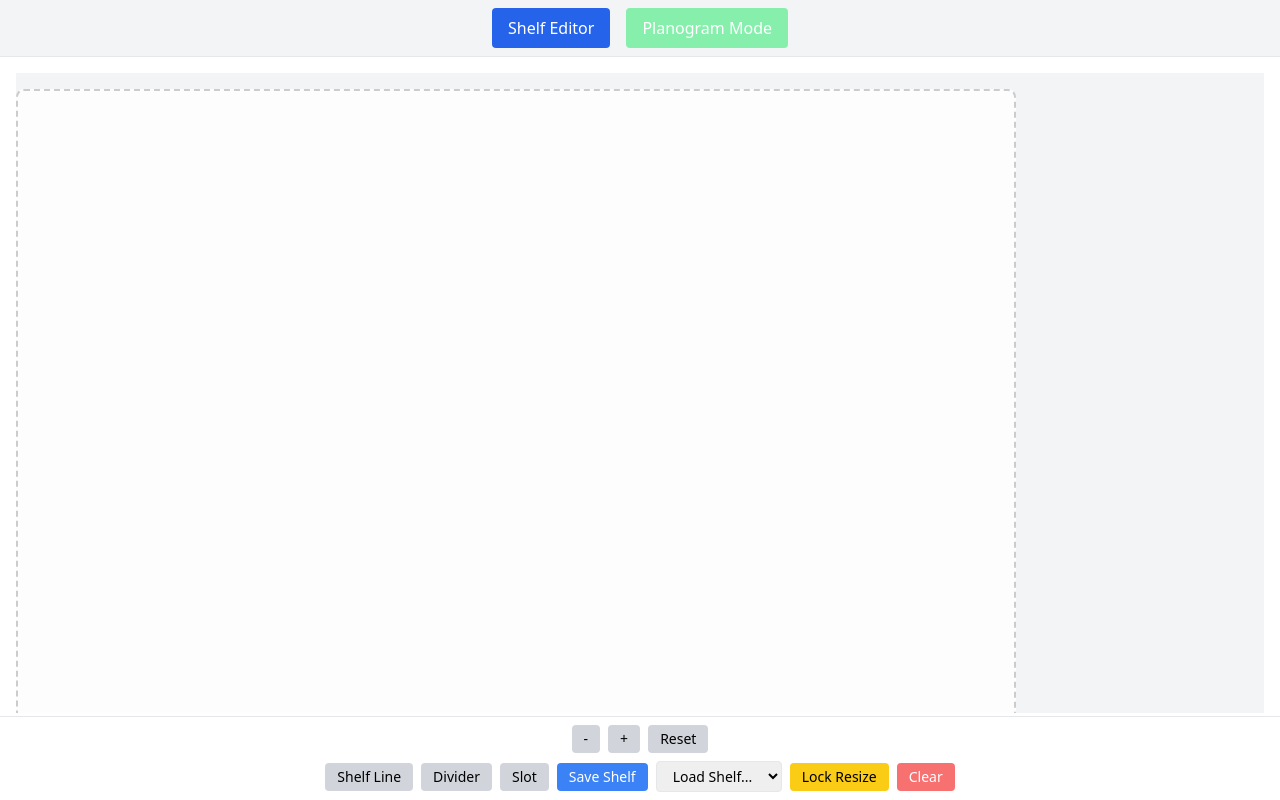
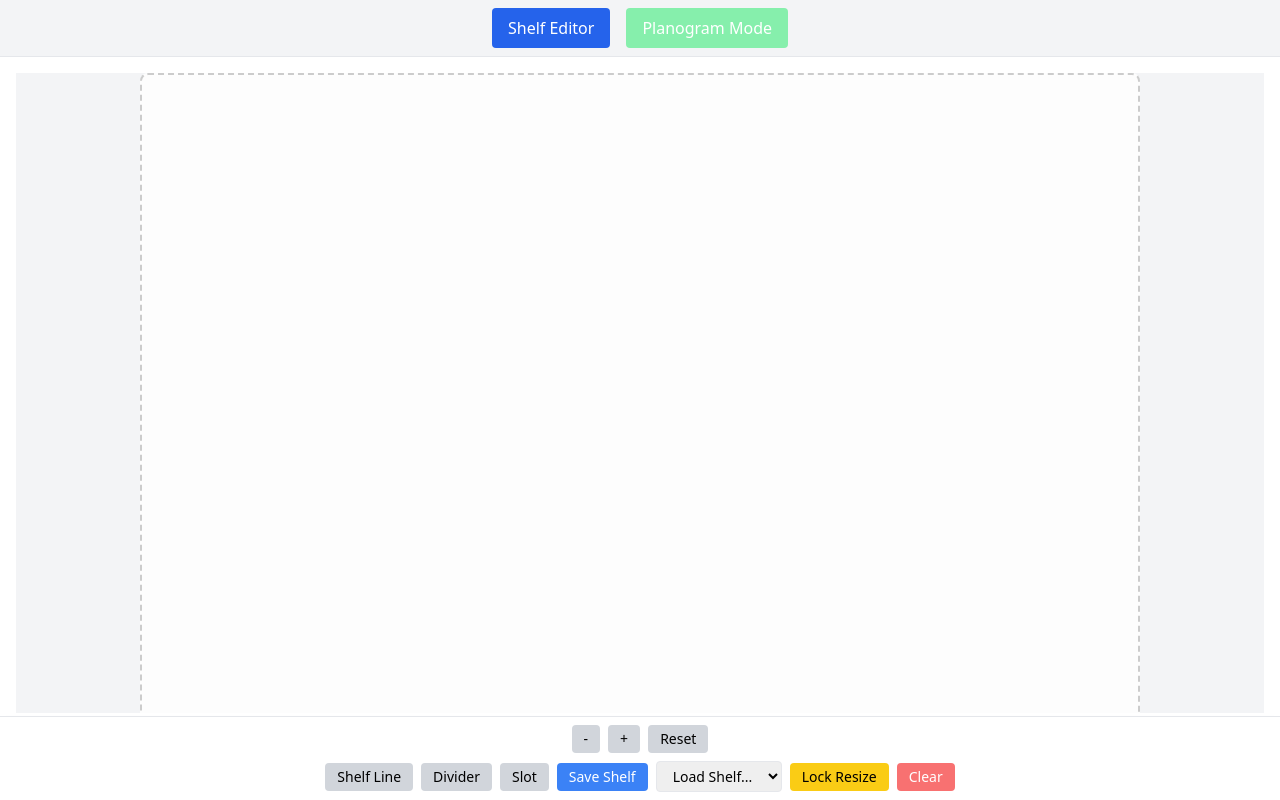
Before and after one commit to Alex-Rea/shelf-layout-app, a React (Create React App) app: page / in a window 1280 px wide. Built offline with nearby package versions, Linux system fonts and the light colour scheme; the HTML template or start-up script is replaced by a standard one.

Commit message:
Shelf Mode Update1

```diff
--- a/src/components/ShelfEditor.js
+++ b/src/components/ShelfEditor.js
@@ -9,7 +9,11 @@ function ShelfEditor() {
   const zoomInitialized = useRef(false);
   const fitZoomRef = useRef(null);
   const [selectedTemplate, setSelectedTemplate] = useState('');
+
+  const scrollContainerRef = useRef(null);
   const canvasRef = useRef(null);
+  const [isResizing, setIsResizing] = useState(false);
+
 
   const addElement = (type) => {
     const timestamp = Date.now();
@@ -18,24 +22,16 @@ function ShelfEditor() {
       type,
       x: 50,
       y: 50,
-      width:
-        type === 'shelf-line' ? 600 :
-        type === 'divider-line' ? 4 :
-        120,
-      height:
-        type === 'shelf-line' ? 4 :
-        type === 'divider-line' ? 300 :
-        160,
-      ...(type === 'slot' && { slotId: `slot_${timestamp}`, product: null }) // 💡
+      width: type === 'shelf-line' ? 600 : type === 'divider-line' ? 4 : 120,
+      height: type === 'shelf-line' ? 4 : type === 'divider-line' ? 300 : 160,
+      ...(type === 'slot' && { slotId: `slot_${timestamp}`, product: null })
     };
-    setElements((prev) => [...prev, newElement]);
+    setElements(prev => [...prev, newElement]);
   };
-
 
   const getDragBounds = (el) => {
     const canvas = canvasRef.current;
     if (!canvas) return false;
-
     return {
       left: 0,
       top: 0,
@@ -44,12 +40,9 @@ function ShelfEditor() {
     };
   };
 
-
-
   const saveTemplate = () => {
-    let name = selectedTemplate || prompt("Enter template name:");
+    const name = selectedTemplate || prompt("Enter template name:");
     if (!name) return;
-
     const templates = JSON.parse(localStorage.getItem('shelfTemplates') || '{}');
     templates[name] = elements;
     localStorage.setItem('shelfTemplates', JSON.stringify(templates));
@@ -58,12 +51,10 @@ function ShelfEditor() {
   };
 
   const updateSize = (id, width, height) => {
-    setElements(prev =>
-      prev.map(el => el.id === id ? { ...el, width, height } : el)
-    );
+    setElements(prev => prev.map(el => el.id === id ? { ...el, width, height } : el));
   };
 
-  const scrollContainerRef = useRef(null);
+
 
   useLayoutEffect(() => {
     const scrollEl = scrollContainerRef.current;
@@ -71,73 +62,65 @@ function ShelfEditor() {
 
     if (scrollEl && canvasEl && !zoomInitialized.current) {
       const containerWidth = scrollEl.clientWidth;
-      const fitZoom = Math.max(0.50, Math.min(1, containerWidth / canvasEl.offsetWidth));
+      const fitZoom = Math.max(0.4, Math.min(1, containerWidth / canvasEl.offsetWidth));
       fitZoomRef.current = fitZoom;
       setZoomLevel(fitZoom);
       zoomInitialized.current = true;
     }
-
-    if (scrollEl && canvasEl && zoomLevel !== null) {
-      // Wait for transform to apply
-      requestAnimationFrame(() => {
-        const scaledWidth = canvasEl.offsetWidth * zoomLevel;
-        const scrollX = (scaledWidth - scrollEl.clientWidth) / 2;
-        scrollEl.scrollLeft = scrollX > 0 ? scrollX : 0;
-      });
-    }
   }, [zoomLevel]);
 
   return (
-    <div className="w-full h-[80vh] relative bg-gray-100 overflow-hidden">
-
-      {/* 🧱 Zoomed + Centered Canvas */}
-      <div ref={scrollContainerRef} className="absolute inset-0 overflow-auto pt-4">
+    <div className="w-full h-[80vh] flex flex-col bg-gray-100 overflow-hidden">
+      <div className="flex-1 overflow-auto">
+        <div className="min-w-max min-h-max flex items-center justify-center">
+          <div ref={scrollContainerRef} className="relative inline-block">
             <div
               ref={canvasRef}
               style={{
                 transform: `scale(${zoomLevel || 1})`,
-        transformOrigin: 'top center',
+                transformOrigin: 'center center',
                 width: '1000px',
                 height: '1000px',
+                transition: 'transform 0.2s ease-in-out',
+                border: '2px dashed #ccc',
+                borderRadius: '8px',
+                backgroundColor: '#fdfdfd',
                 position: 'relative',
-        transition: 'transform 0.2s ease-in-out',
-        border: '2px dashed #ccc', // 👈 soft edge border
-        borderRadius: '8px',        // optional: soft corners
-        boxSizing: 'border-box',    // ensures border doesn't alter size
-        backgroundColor: '#fdfdfd'  // optional: slight contrast to outer area
+                flexShrink: 0
               }}
             >
-
               {elements.map((el) => (
                 <Draggable
                   key={el.id}
                   scale={zoomLevel || 1}
                   defaultPosition={{ x: el.x, y: el.y }}
                   bounds={getDragBounds(el)}
+                  onStart={(e) => {
+                    // Prevent dragging when the resize handle is the event target
+                    if (e.target.classList.contains('resize-handle')) {
+                      return false; // cancel drag
+                    }
+                  }}
                   onStop={(e, data) => {
-                setElements((prev) =>
-                  prev.map((item) =>
+                    setElements(prev => prev.map(item =>
                       item.id === el.id ? { ...item, x: data.x, y: data.y } : item
-                  )
-                );
+                    ));
                   }}
                 >
                   <div className="absolute touch-none" style={{ padding: 6 }}>
                   <Resizable
                       size={{ width: el.width, height: el.height }}
-                onResizeStop={(e, direction, ref, delta) => {
+                      onResizeStart={() => setIsResizing(true)}
+                      onResizeStop={(e, direction, ref) => {
                         updateSize(el.id, ref.offsetWidth, ref.offsetHeight);
+                        setIsResizing(false);
                       }}
-                enable={
-                  resizeLocked
-                    ? {}
-                    : {
-                        bottomRight: true
-                      }
-                }
+                      enable={resizeLocked ? {} : { bottomRight: true }}
                       handleComponent={{
                         bottomRight: !resizeLocked && (
-                    <div className="w-6 h-6 bg-yellow-400 absolute bottom-0 right-0 rounded-tr cursor-se-resize z-10" />
+                          <div
+                            className="resize-handle w-6 h-6 bg-yellow-400 absolute bottom-0 right-0 rounded-tr cursor-se-resize z-10"
+                          />
                         )
                       }}
                       minWidth={2}
@@ -153,19 +136,13 @@ function ShelfEditor() {
                     >
                       <div
                         className={`w-full h-full flex items-center justify-center ${
-                    el.type === 'shelf-line'
-                      ? 'bg-black'
-                      : el.type === 'divider-line'
+                          el.type === 'shelf-line' || el.type === 'divider-line'
                             ? 'bg-black'
                             : 'bg-gray-300 border border-dashed text-black font-bold'
                         }`}
-                  style={
-                    el.type === 'slot'
-                      ? {
-                          fontSize: `${Math.max(Math.min(el.width, el.height) / 4, 12)}px`
-                        }
-                      : undefined
-                  }
+                        style={el.type === 'slot'
+                          ? { fontSize: `${Math.max(Math.min(el.width, el.height) / 4, 12)}px` }
+                          : undefined}
                       >
                         {el.type === 'slot' && 'Slot'}
                       </div>
@@ -175,21 +152,19 @@ function ShelfEditor() {
               ))}
             </div>
           </div>
+        </div>
+      </div>
 
       <div className="fixed bottom-0 left-0 w-full z-10 bg-white border-t p-2 flex flex-col items-center gap-2 shadow-md">
-
-      {/* Zoom Controls (on top) */}
         <div className="flex gap-2">
           <button
-          onClick={() =>
-            setZoomLevel(prev => Math.max(0.2, (prev || 1) - 0.05)) // 👈 allows zooming out down to 0.2
-          }
+            onClick={() => setZoomLevel(prev => Math.max(0.2, (prev || 1) - 0.1))}
             className="px-3 py-1 bg-gray-300 rounded text-sm"
           >
             -
           </button>
           <button
-          onClick={() => setZoomLevel(prev => Math.min(2, prev + 0.05))}
+            onClick={() => setZoomLevel(prev => Math.min(2, (prev || 1) + 0.1))}
             className="px-3 py-1 bg-gray-300 rounded text-sm"
           >
             +
@@ -202,12 +177,13 @@ function ShelfEditor() {
           </button>
         </div>
 
-      {/* Main Action Buttons (below zoom) */}
         <div className="flex flex-wrap justify-center gap-2 items-center">
           <PaletteButton label="Shelf Line" type="shelf-line" onAdd={addElement} />
           <PaletteButton label="Divider" type="divider-line" onAdd={addElement} />
           <PaletteButton label="Slot" type="slot" onAdd={addElement} />
-        <button onClick={saveTemplate} className="px-3 py-1 bg-blue-500 text-white rounded text-sm">Save Shelf</button>
+          <button onClick={saveTemplate} className="px-3 py-1 bg-blue-500 text-white rounded text-sm">
+            Save Shelf
+          </button>
 
           <select
             className="px-3 py-1 border rounded text-sm"
```
Lines whose indentation alone changed are shown as unchanged.
